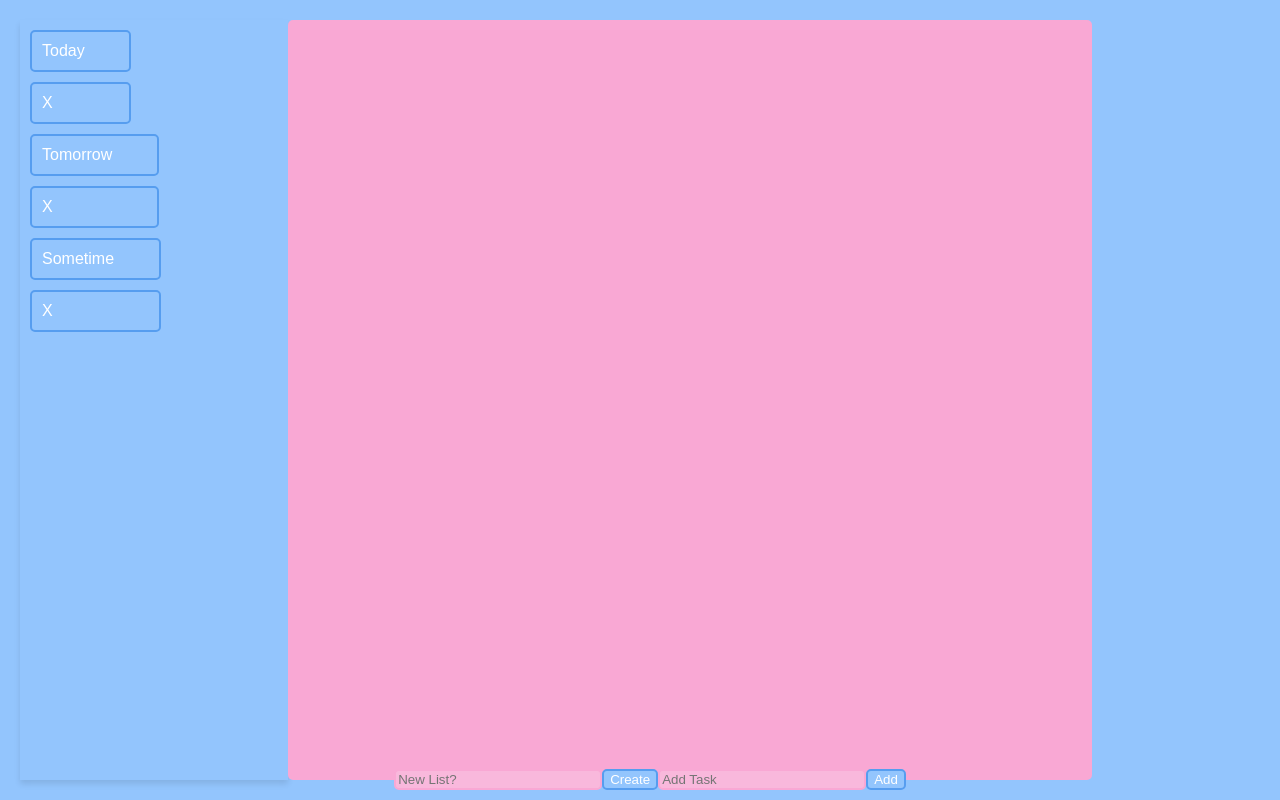
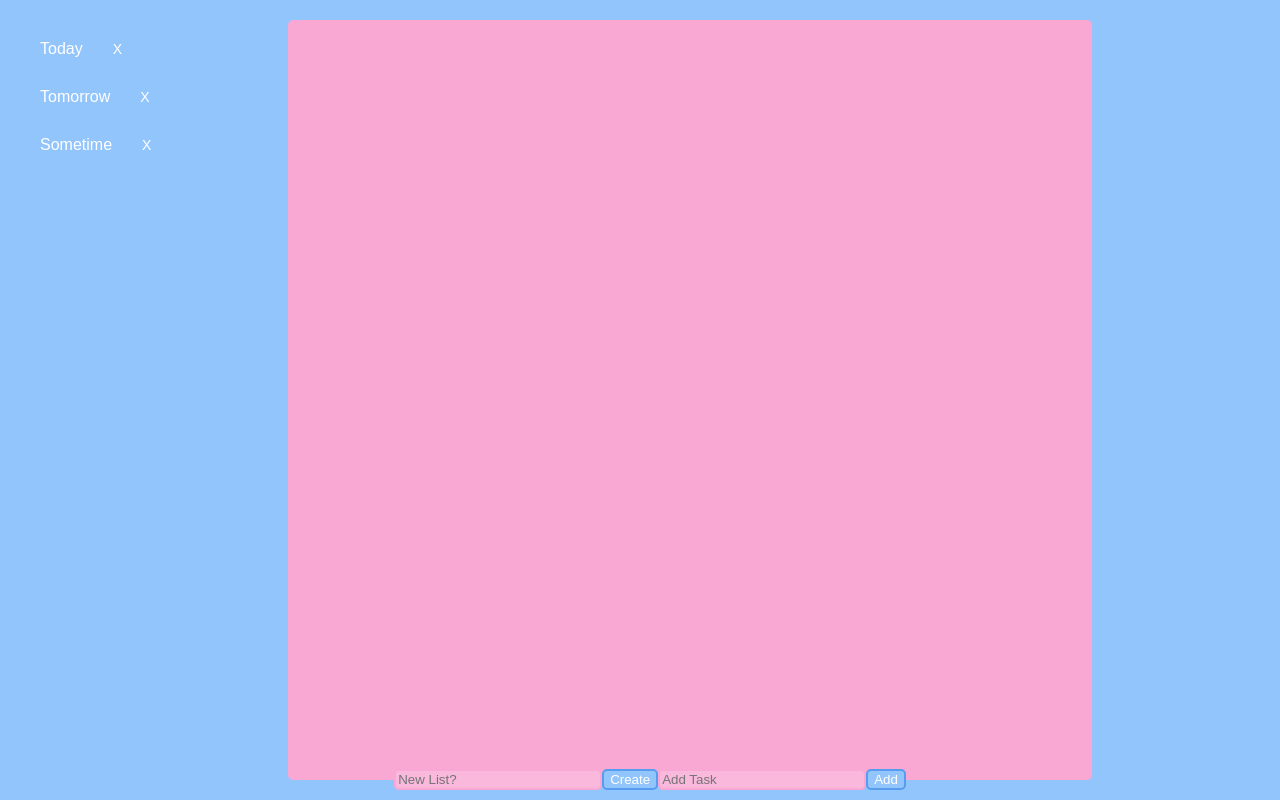
Before and after one commit to hihello-bye/to-do-list, a website built with webpack: page src/template.html in a window 1280 px wide. Built offline with nearby package versions, Linux system fonts and the light colour scheme.

Commit message:
Style list and delete list button alongside each other

```diff
--- a/src/style.css
+++ b/src/style.css
@@ -17,27 +17,42 @@ body {
   #listContainer {
     flex-basis: 20%;
     padding: 10px;
-    box-shadow: 0px 4px 6px rgba(0, 0, 0, 0.1);
     display: flex;
     flex-direction: column;
     align-items: flex-start;
   }
 
-  #listContainer button {
+.list-item-container {
+  display: flex;
+  justify-content: space-between;
+  align-items: center;
+  margin-bottom: 10px;
+}
+
+.list-btn {
+  flex-grow: 1;
   width: 100%;
   padding: 10px;
-    margin-bottom: 10px;
-    border: solid 2px #569def;
+  font-size: 16px;
+  text-align: left;
+  border: none;
   background-color: #93c5fd;
-    border-radius: 5px;
   color: white;
   cursor: pointer;
-    font-size: 16px;
-    text-align: left;
 }
 
-  #listContainer button:hover {
-    background-color: #f9a8d4;
+.list-btn:hover, .delete-list-btn:hover {
+  background-color: #f9b8dc;
+}
+
+.delete-list-btn {
+  background-color: #93c5fd;
+  color: white;
+  border: none;
+  padding: 5px 10px;
+  cursor: pointer;
+  font-size: 14px;
+  margin-left: 10px;
 }
 
   #taskContainer {
```
Lines whose indentation alone changed are shown as unchanged.
